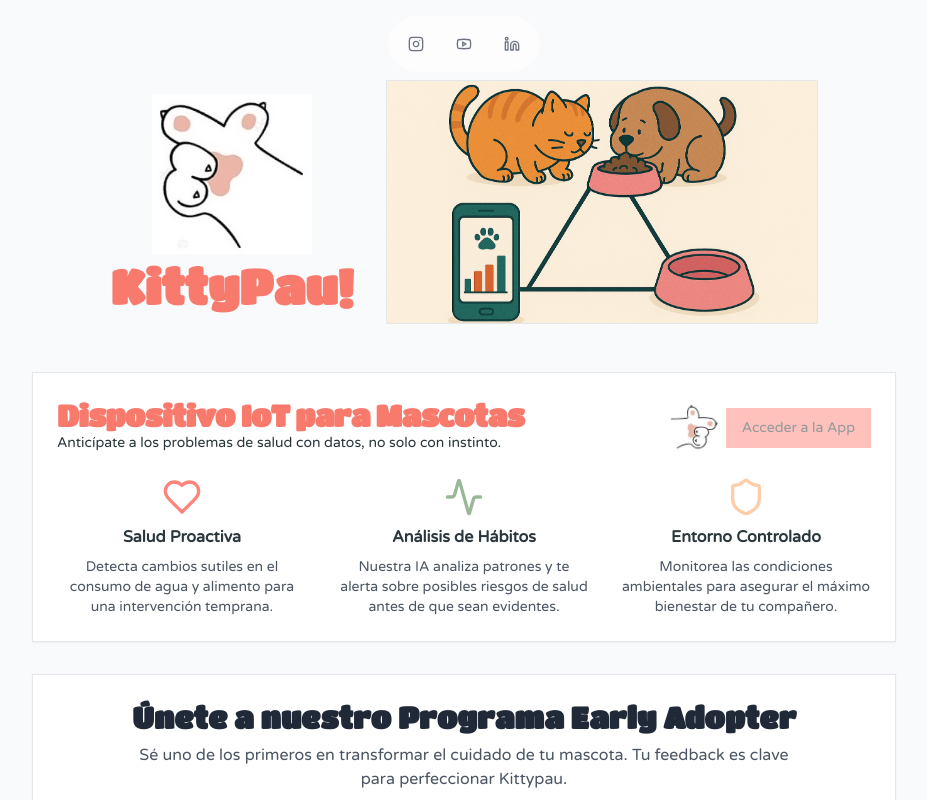
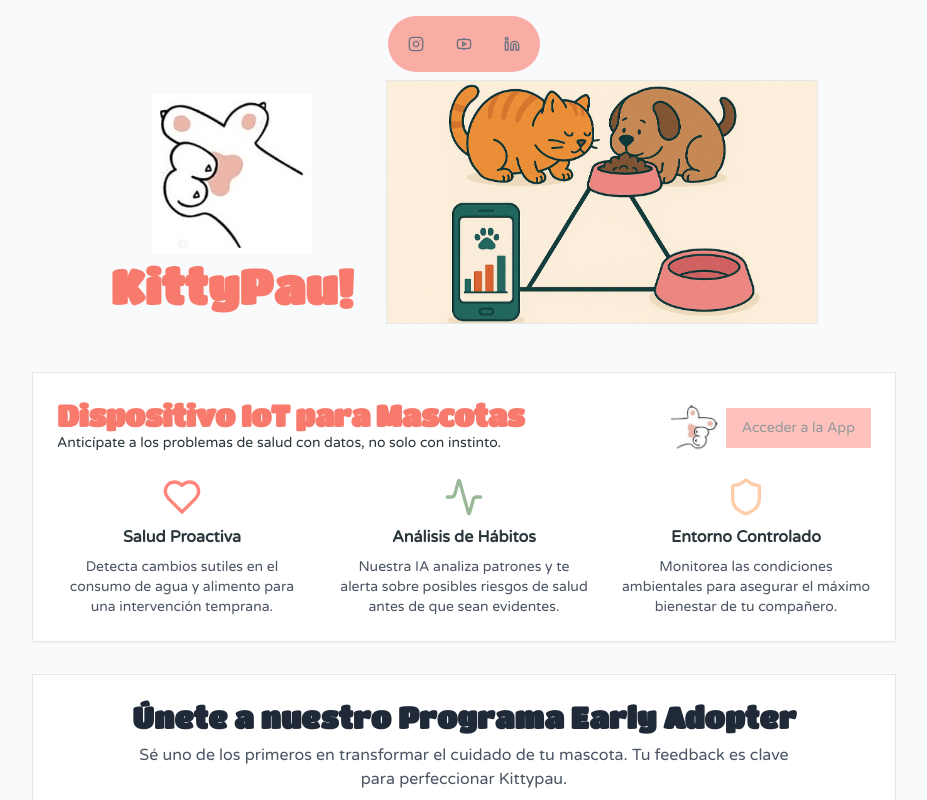
Before and after one commit to kittypau-mascotas/kittypau, a React (Vite) app: page / in a window 1280 px wide. Shown: the top 800 px of the page, without its empty margins (176-1103 px from the left). Built offline with nearby package versions, Linux system fonts and the light colour scheme.

Commit message:
feat: Cambiar color de fondo de la barra de navegación social a color Kittypau con transparencia

```diff
--- a/src/pages/LandingPage.tsx
+++ b/src/pages/LandingPage.tsx
@@ -21,7 +21,7 @@
       <div className="max-w-4xl mx-auto px-4">
 
         {/* Social Navbar Section */}
-        <nav className="bg-white/60 backdrop-blur-sm rounded-full p-2 mt-0 mb-4 max-w-min mx-auto sticky top-4 z-50">
+        <nav className="bg-[#F87A6D]/60 backdrop-blur-sm rounded-full p-2 mt-0 mb-4 max-w-min mx-auto sticky top-4 z-50">
           <div className="flex items-center gap-2">
             <a href="https://www.instagram.com/kittypau.mascotas/" target="_blank" rel="noopener noreferrer" aria-label="Instagram">
               <Button variant="ghost" size="icon" className="text-gray-500 hover:text-[#E1306C] transition-colors duration-300">
```
